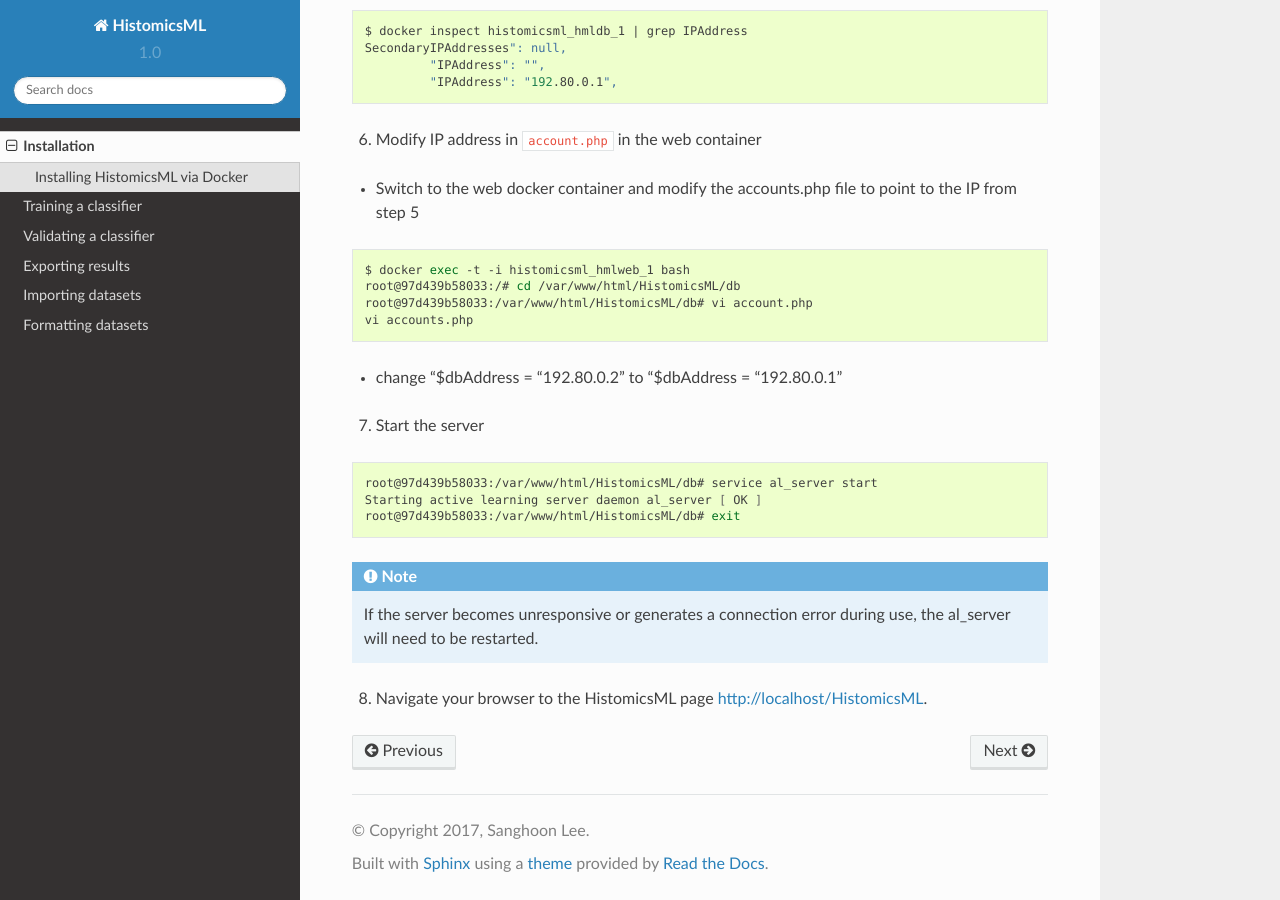
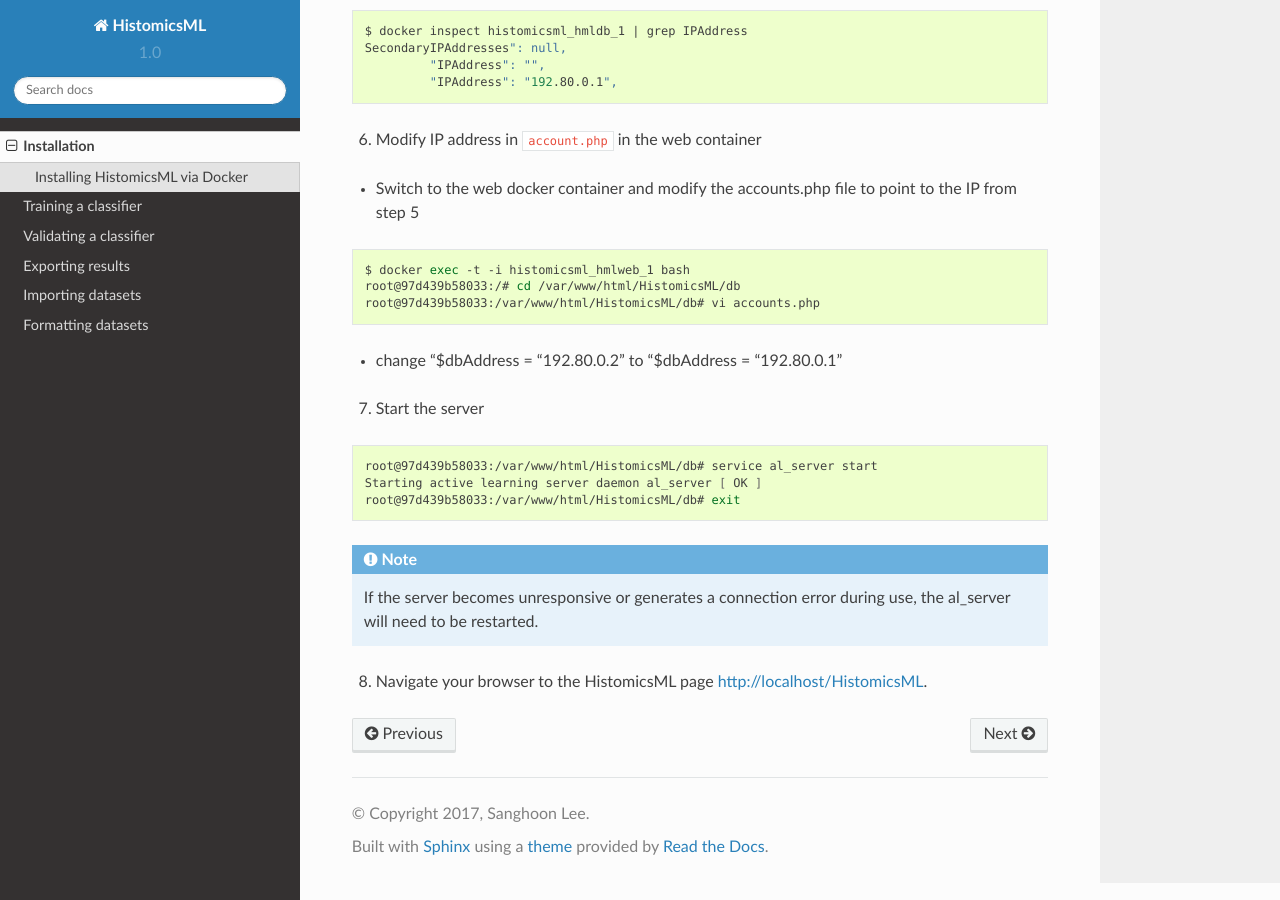
Before and after one commit to PathologyDataScience/HistomicsML, a Sphinx documentation site: the page built from docs/installation.rst, in a window 1280 px wide and 900 px high, scrolled down 1632 px. Built offline with Sphinx 7.4.7 and the Read the Docs theme 2.0.0, drawn with Linux system fonts in a browser that asks for light colours.

Commit message:
Fixed a typo

```diff
--- a/docs/installation.rst
+++ b/docs/installation.rst
@@ -89,8 +89,7 @@
 
  $ docker exec -t -i histomicsml_hmlweb_1 bash
  root@97d439b58033:/# cd /var/www/html/HistomicsML/db
- root@97d439b58033:/var/www/html/HistomicsML/db# vi account.php
- vi accounts.php
+ root@97d439b58033:/var/www/html/HistomicsML/db# vi accounts.php
 
 * change "$dbAddress = "192.80.0.2" to "$dbAddress = "192.80.0.1"
 
```
